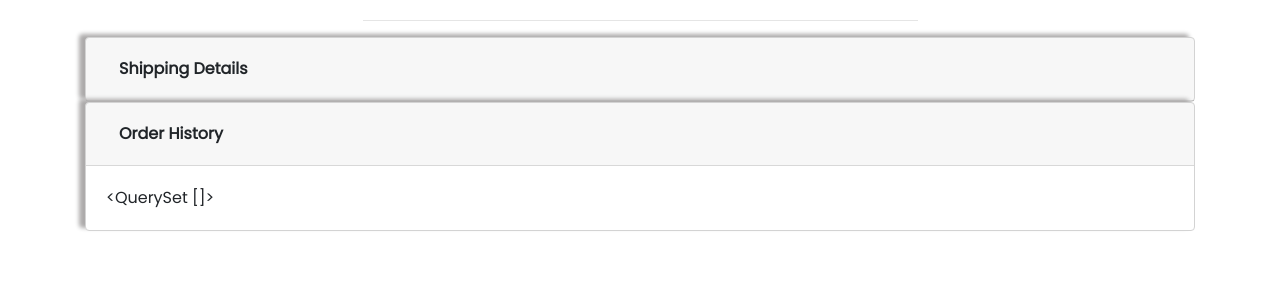
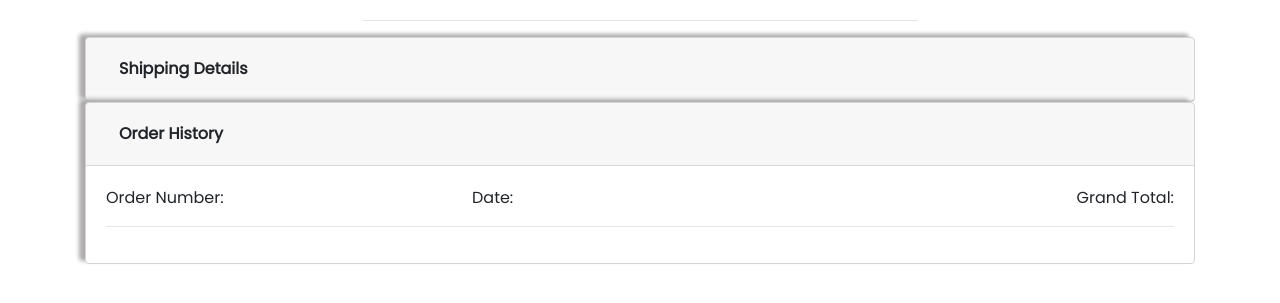
Before and after one commit to Matte-gtr/on_the_rocks, a Django app: page /site_management/user_profile/1/ in a window 1280 px wide, after a click on "Order History". Shown: the part 194-497 px from the top of the page. Run offline with Django 3.2, Linux system fonts and the light colour scheme; the visitor is signed in with stand-in values (Sample User, id 1); data comes from the database, SQL or seed files in the repository; data that the repository does not hold is empty; some libraries are stand-ins or nearby versions.

Commit message:
add order history view and template with link in user profile

```diff
--- a/site_management/forms.py
+++ b/site_management/forms.py
@@ -49,8 +49,6 @@ class UserProfileForm(forms.ModelForm):
 
         self.fields['first_name'].widget.attrs['autofocus'] = True
         for field in self.fields:
-            if not self.fields[field]:  # to be overwritten with js on clickevent
-                self.fields[field].readonly = True  # to be overwritten with js on clickevent
             if field != "country":
                 placeholder = placeholders[field]
                 self.fields[field].widget.attrs['placeholder'] = placeholder
--- a/site_management/templates/site_management/user_profile.html
+++ b/site_management/templates/site_management/user_profile.html
@@ -84,9 +84,30 @@
 
                         <div id="collapseAdd" class="collapse" aria-labelledby="addProduct" data-parent="#accordion">
                             <div class="card-body">
-                                {{ user_orders }}
-                                {% for order in user_order %}
-                                    {{ order.grand_total }}
+                                <div class="row">
+                                    <div class="col">
+                                        Order Number:
+                                    </div>
+                                    <div class="col">
+                                        Date:
+                                    </div>
+                                    <div class="col text-right">
+                                        Grand Total:
+                                    </div>
+                                </div>
+                                <hr>
+                                {% for order in user_orders %}
+                                    <div class="row">
+                                        <div class="col truncate">
+                                            <a href="{% url 'order_history' order.id %}" title="{{ order.order_number }}">{{ order.order_number }}</a>
+                                        </div>
+                                        <div class="col truncate">
+                                            {{ order.date }}
+                                        </div>
+                                        <div class="col text-right">
+                                            £{{ order.grand_total }}
+                                        </div>
+                                    </div>
                                 {% endfor %}
                             </div>
                         </div>
@@ -96,3 +117,10 @@
         </div>
     </div>
 {% endblock %}
+
+{% block postload_js %}
+    {{ block.super }}
+    <script type="text/javascript">
+        /* set cookie for accordian */
+    </script>
+{% endblock %}
--- a/site_management/urls.py
+++ b/site_management/urls.py
@@ -9,4 +9,6 @@ urlpatterns = [
          name='delete_review'),
     path('user_profile/<user_id>/', views.user_profile,
          name='user_profile'),
+    path('order_history/<order_id>/', views.order_history,
+         name='order_history'),
 ]
--- a/site_management/views.py
+++ b/site_management/views.py
@@ -6,6 +6,7 @@ from django.contrib.auth.models import User
 
 from .models import ProductReview, UserProfile
 from products.models import Product
+from checkout.models import Order
 from .forms import UserProfileForm
 
 
@@ -76,7 +77,7 @@ def user_profile(request, user_id):
             messages.success(request, 'Your details have been updated.')
 
     form = UserProfileForm(instance=user_profile)
-    user_orders = user_profile.orders.all()
+    user_orders = user_profile.orders.all().order_by('-date')
     template = 'site_management/user_profile.html'
 
     context = {
@@ -85,3 +86,20 @@ def user_profile(request, user_id):
         'user_orders': user_orders,
     }
     return render(request, template, context)
+
+
+@login_required
+def order_history(request, order_id):
+    order = get_object_or_404(Order, id=order_id)
+    template = 'site_management/order_history.html'
+    cratelist = []
+    for item in order.lineitems.all():
+        if item.crate_id:
+            if item.crate_id not in cratelist:
+                cratelist.append(item.crate_id)
+    context = {
+        'order': order,
+        'cratelist': cratelist,
+        'page_header': 'order history',
+    }
+    return render(request, template, context)
--- a/static/css/base.css
+++ b/static/css/base.css
@@ -75,6 +75,12 @@ html {
 .allauth-form {
     max-width: 525px;
     margin: 0 auto;
+}
+
+.truncate {
+    white-space: nowrap;
+    overflow: hidden;
+    text-overflow: ellipsis;
 }
 
 /*---------toasts/messages---------*/
```
Also changed, not shown: site_management/templates/site_management/order_history.html (added, +98 -0 lines).
